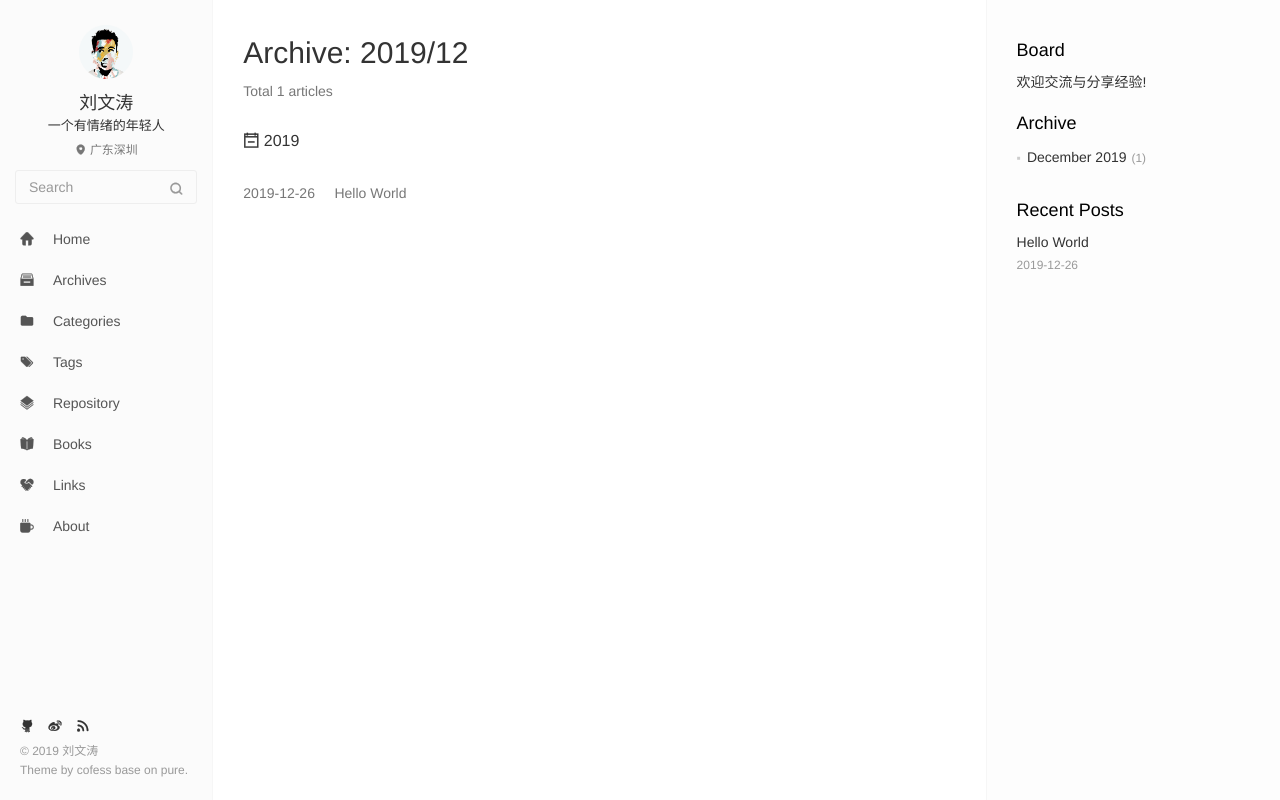
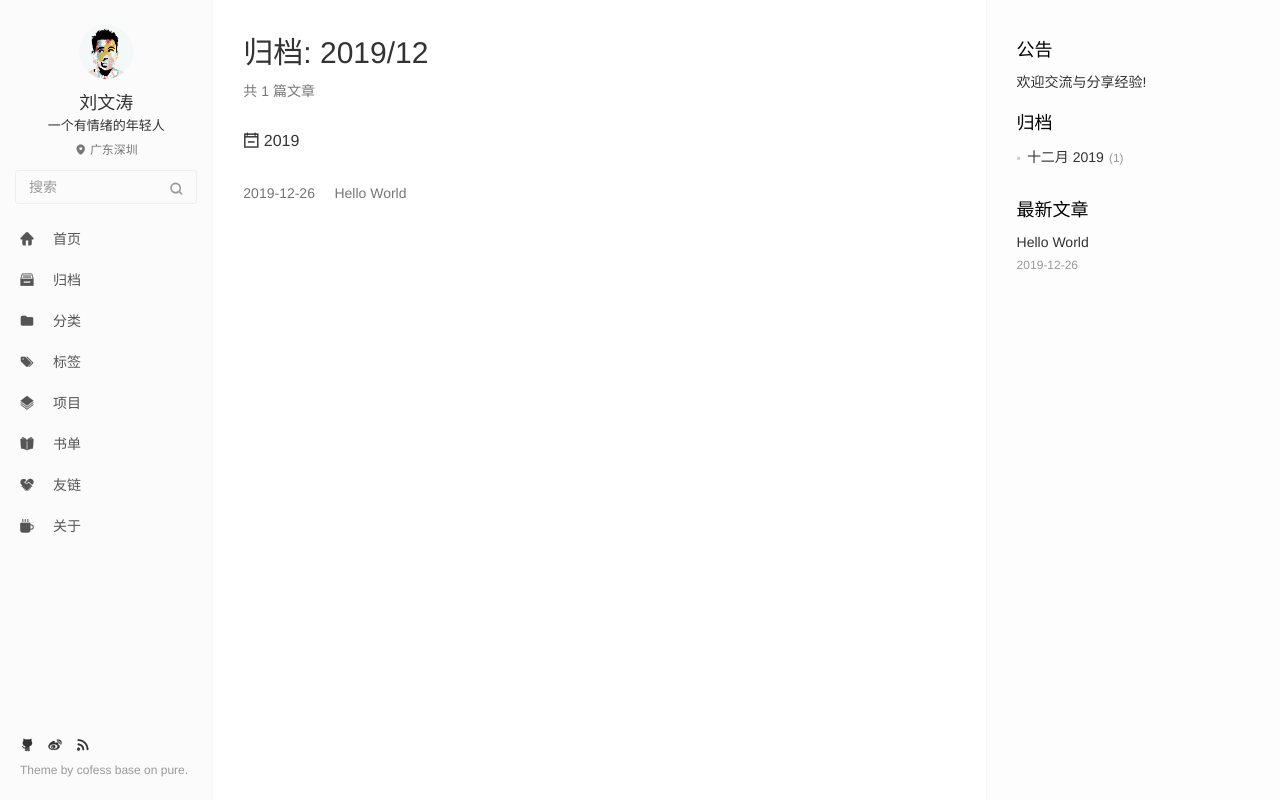
Before and after one commit to Hanotao/Hanotao.github.io, a plain HTML site: page archives/2019/12/index.html in a window 1280 px wide. Drawn offline with nearby package versions, Linux system fonts and the light colour scheme; no server answers.

Commit message:
Site updated: 2019-12-26 15:48:50

```diff
--- a/archives/2019/12/index.html
+++ b/archives/2019/12/index.html
@@ -17,11 +17,12 @@
   <meta http-equiv="window-target" content="_top" />
 
 
-  <title>Archive: 2019/12 | 刘文涛的博客 | 想做产品，却误入程序世界爱上设计的程序员</title>
+  <title>归档: 2019/12 | Hexo</title>
   <meta property="og:type" content="website">
 <meta property="og:title" content="刘文涛的博客 | 想做产品，却误入程序世界爱上设计的摄影师。">
 <meta property="og:url" content="http://yoursite.com/archives/2019/12/index.html">
 <meta property="og:site_name" content="刘文涛的博客 | 想做产品，却误入程序世界爱上设计的摄影师。">
+<meta property="og:locale" content="zh_CN">
 <meta property="article:author" content="刘文涛">
 <meta name="twitter:card" content="summary">
   <!-- Canonical links -->
@@ -61,7 +62,7 @@
 
     <form class="search-form sidebar-form">
         <div class="input-group">
-            <input type="text" class="search-form-input form-control" placeholder="Search" />
+            <input type="text" class="search-form-input form-control" placeholder="搜索" />
             <span class="input-group-btn">
                 <button type="submit" class="search-form-submit btn btn-flat" onclick="return false;"><i class="icon icon-search"></i></button>
             </span>
@@ -71,7 +72,7 @@
   <div class="ins-search-mask"></div>
   <div class="ins-search-container">
     <div class="ins-input-wrapper">
-      <input type="text" class="ins-search-input" placeholder="Type something..." x-webkit-speech />
+      <input type="text" class="ins-search-input" placeholder="想要查找什么..." x-webkit-speech />
       <button type="button" class="close ins-close ins-selectable" data-dismiss="modal" aria-label="Close"><span aria-hidden="true">×</span></button>
     </div>
     <div class="ins-section-wrapper">
@@ -98,7 +99,7 @@
 
             <i class="icon icon-home-fill"></i>
 
-            <span class="menu-title">Home</span>
+            <span class="menu-title">首页</span>
           </a>
         </li>
 
@@ -108,7 +109,7 @@
 
             <i class="icon icon-archives-fill"></i>
 
-            <span class="menu-title">Archives</span>
+            <span class="menu-title">归档</span>
           </a>
         </li>
 
@@ -118,7 +119,7 @@
 
             <i class="icon icon-folder"></i>
 
-            <span class="menu-title">Categories</span>
+            <span class="menu-title">分类</span>
           </a>
         </li>
 
@@ -128,7 +129,7 @@
 
             <i class="icon icon-tags"></i>
 
-            <span class="menu-title">Tags</span>
+            <span class="menu-title">标签</span>
           </a>
         </li>
 
@@ -138,7 +139,7 @@
 
             <i class="icon icon-project"></i>
 
-            <span class="menu-title">Repository</span>
+            <span class="menu-title">项目</span>
           </a>
         </li>
 
@@ -148,7 +149,7 @@
 
             <i class="icon icon-book-fill"></i>
 
-            <span class="menu-title">Books</span>
+            <span class="menu-title">书单</span>
           </a>
         </li>
 
@@ -158,7 +159,7 @@
 
             <i class="icon icon-friendship"></i>
 
-            <span class="menu-title">Links</span>
+            <span class="menu-title">友链</span>
           </a>
         </li>
 
@@ -168,7 +169,7 @@
 
             <i class="icon icon-cup-fill"></i>
 
-            <span class="menu-title">About</span>
+            <span class="menu-title">关于</span>
           </a>
         </li>
 
@@ -194,7 +195,7 @@
   <div class="slimContent">
 
       <div class="widget">
-    <h3 class="widget-title">Board</h3>
+    <h3 class="widget-title">公告</h3>
     <div class="widget-body">
         <div id="board">
             <div class="content">
@@ -215,9 +216,9 @@
 
 
   <div class="widget">
-    <h3 class="widget-title">Archive</h3>
+    <h3 class="widget-title">归档</h3>
     <div class="widget-body">
-      <ul class="archive-list"><li class="archive-list-item"><a class="archive-list-link" href="/archives/2019/12/">December 2019</a><span class="archive-list-count">1</span></li></ul>
+      <ul class="archive-list"><li class="archive-list-item"><a class="archive-list-link" href="/archives/2019/12/">十二月 2019</a><span class="archive-list-count">1</span></li></ul>
     </div>
   </div>
 
@@ -225,7 +226,7 @@
 
 
   <div class="widget">
-    <h3 class="widget-title">Recent Posts</h3>
+    <h3 class="widget-title">最新文章</h3>
     <div class="widget-body">
       <ul class="recent-post-list list-unstyled no-thumbnail">
 
@@ -258,8 +259,8 @@
 <main class="main" role="main">
   	<article class="content article article-archives article-type-list" itemscope="">
 	    <header class="article-header">
-	      <h1 itemprop="title">Archive: 2019/12</h1>
-	      <p class="text-muted">Total 1 articles</p>
+	      <h1 itemprop="title">归档: 2019/12</h1>
+	      <p class="text-muted">共 1 篇文章</p>
 	    </header>
 	    <div class="article-body">
 
@@ -315,8 +316,6 @@
 
     <div class="copyright">
 
-        &copy; 2019 刘文涛
-
         <div class="publishby">
         	Theme by <a href="https://github.com/cofess" target="_blank"> cofess </a>base on <a href="https://github.com/cofess/hexo-theme-pure" target="_blank">pure</a>.
         </div>
@@ -337,11 +336,11 @@ window.jQuery || document.write('<script src="js/jquery.min.js"><\/script>')
 (function (window) {
     var INSIGHT_CONFIG = {
         TRANSLATION: {
-            POSTS: 'Posts',
-            PAGES: 'Pages',
-            CATEGORIES: 'Categories',
-            TAGS: 'Tags',
-            UNTITLED: '(Untitled)',
+            POSTS: '文章',
+            PAGES: '页面',
+            CATEGORIES: '分类',
+            TAGS: '标签',
+            UNTITLED: '(未命名)',
         },
         ROOT_URL: '/',
         CONTENT_URL: '/content.json',
```
Also changed, not shown: 2019/12/26/hello-world/index.html (+32 -33 lines), archives/2019/index.html (+23 -24 lines), archives/index.html (+23 -24 lines), index.html (+22 -23 lines), 1 other file.
